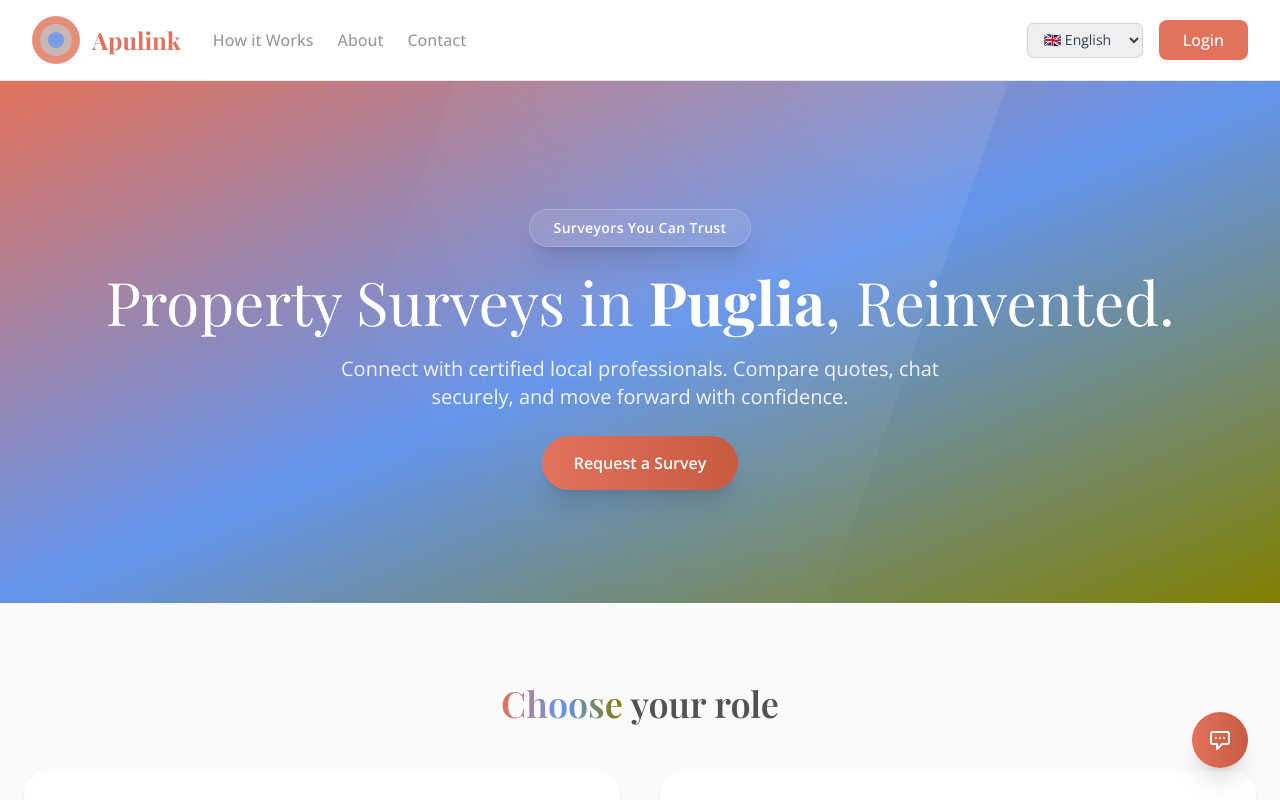
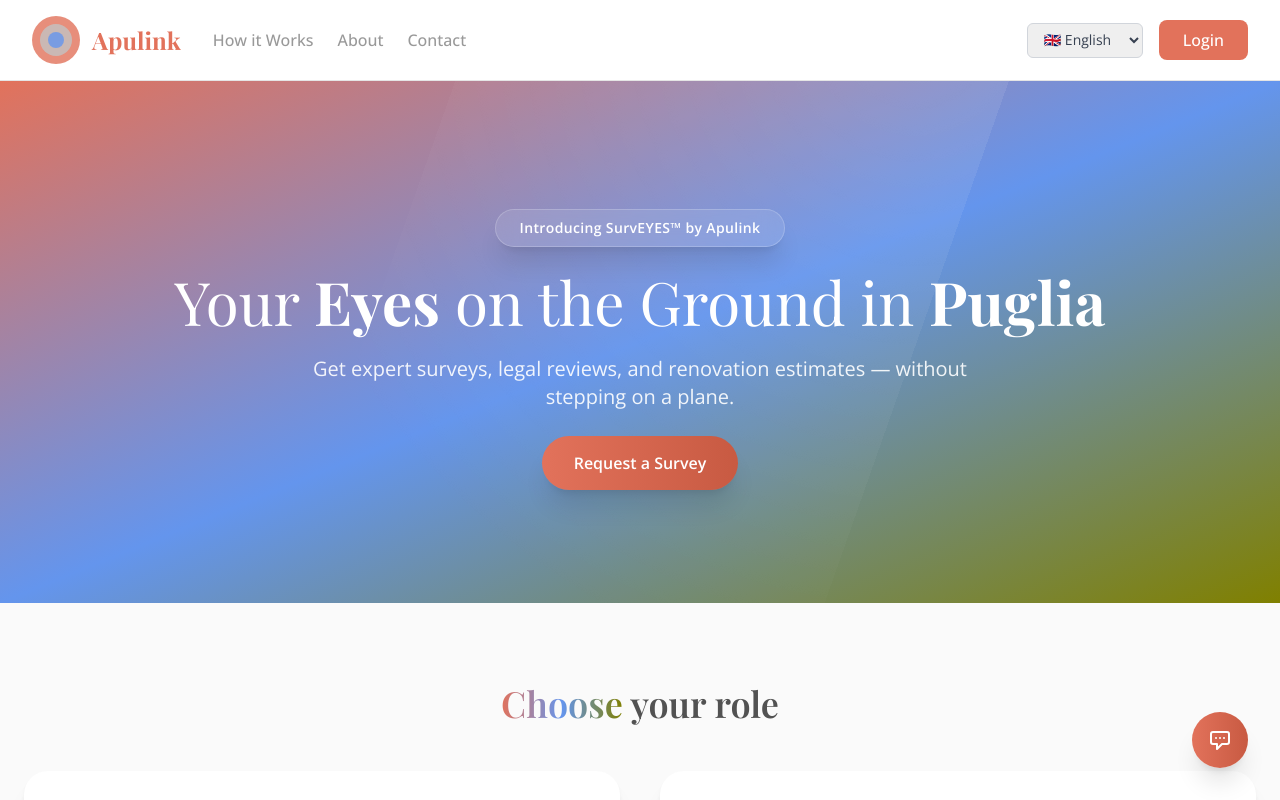
Before and after one commit to Geppix140269/PropertyProsDB, a Next.js app: page / in a window 1280 px wide. Shown: the top 800 px of the page. Built offline with nearby package versions, Linux system fonts and the light colour scheme; a web font is replaced by a local one.

Commit message:
Update Hero.tsx

```diff
--- a/app/components/home/Hero.tsx
+++ b/app/components/home/Hero.tsx
@@ -1,4 +1,4 @@
-/* PATH: app/components/home/Hero.tsx */
+// PATH: app/components/home/Hero.tsx
 import React from 'react';
 import Link from 'next/link';
 
@@ -6,19 +6,25 @@ const Hero = () => {
   return (
     <section className="relative bg-gradient-to-br from-terracotta via-sea to-olive animate-gradient-shift text-white overflow-hidden">
       {/* Optional shimmer layer */}
-      <div className="absolute top-0 left-0 w-full h-full opacity-10 pointer-events-none" style={{ background: 'radial-gradient(circle at 20% 20%, white, transparent 60%)', animation: 'shimmer 20s linear infinite' }} />
+      <div
+        className="absolute top-0 left-0 w-full h-full opacity-10 pointer-events-none"
+        style={{
+          background: 'radial-gradient(circle at 20% 20%, white, transparent 60%)',
+          animation: 'shimmer 20s linear infinite',
+        }}
+      />
 
       <div className="container mx-auto px-6 py-32 relative z-10 text-center">
         <div className="inline-block bg-white/10 px-6 py-2 rounded-full text-sm font-semibold tracking-wide backdrop-blur-md glass mb-6">
-          Surveyors You Can Trust
+          Introducing SurvEYES™ by Apulink
         </div>
 
         <h1 className="text-5xl md:text-6xl font-playfair font-light leading-tight text-balance">
-          Property Surveys in <strong className="font-bold">Puglia</strong>, Reinvented.
+          Your <strong className="font-bold">Eyes</strong> on the Ground in <strong className="font-bold">Puglia</strong>
         </h1>
 
         <p className="mt-6 text-lg md:text-xl text-white/90 font-opensans max-w-2xl mx-auto">
-          Connect with certified local professionals. Compare quotes, chat securely, and move forward with confidence.
+          Get expert surveys, legal reviews, and renovation estimates — without stepping on a plane.
         </p>
 
         <div className="mt-10">
```
